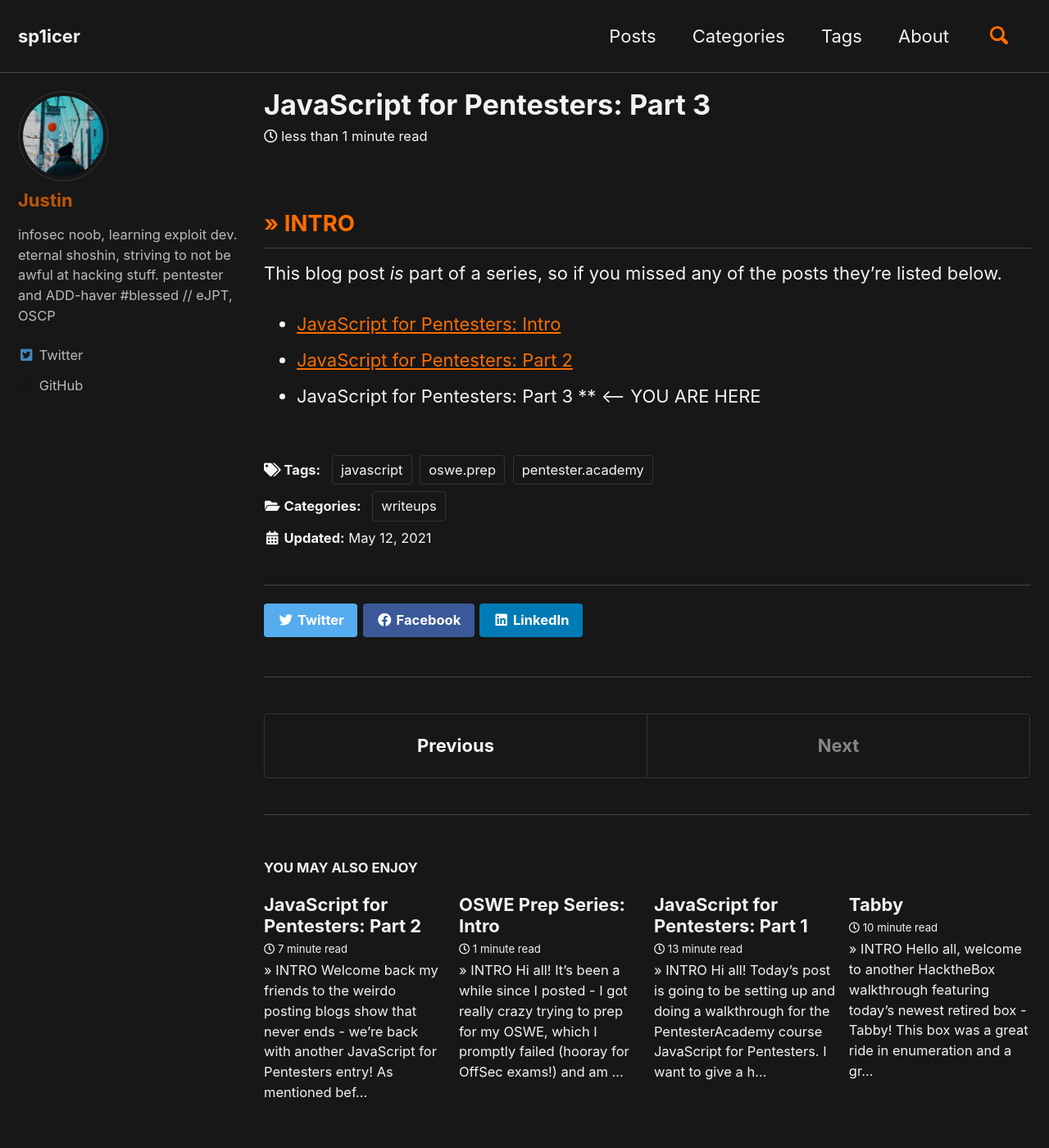
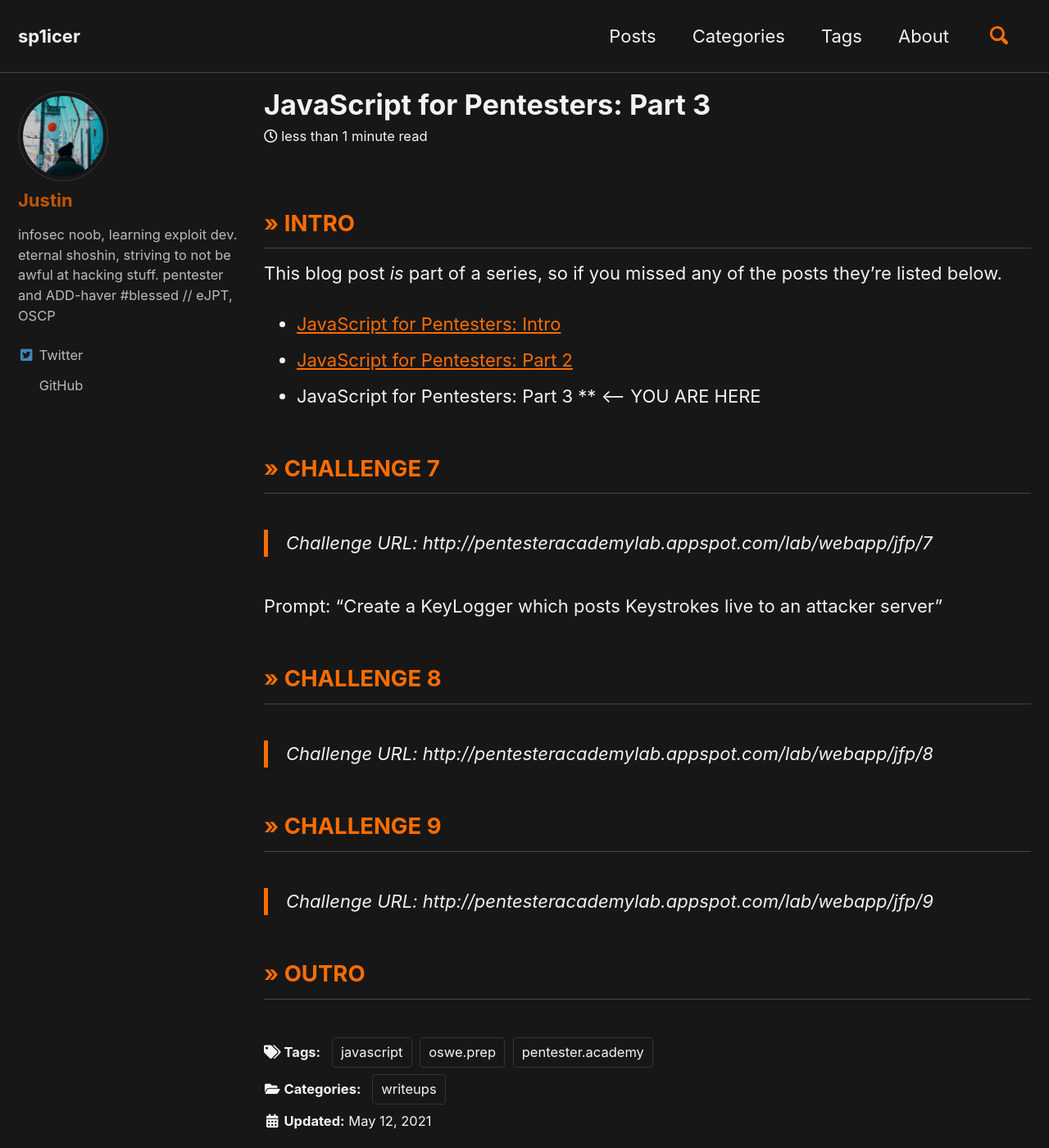
Before and after one commit to sp1icer/sp1icer.github.io, a Jekyll site: the page built from _posts/2021-05-12-javascript-for-pentesters-pt-3.md, in a window 1280 px wide and 1400 px high. Shown: the whole window at 82% size. Built offline with Jekyll 4.4.1, drawn with Linux system fonts in a browser that asks for light colours; cached includes are drawn as plain includes; a script that is not in the unit is left out; comment, search, counter and statistics services are not loaded.

Commit message:
getting started

```diff
--- a/_posts/2021-05-12-javascript-for-pentesters-pt-3.md
+++ b/_posts/2021-05-12-javascript-for-pentesters-pt-3.md
@@ -18,3 +18,19 @@ This blog post *is* part of a series, so if you missed any of the posts they're
 * [JavaScript for Pentesters: Intro](/_posts/2021-04-26-javascript-for-pentesters-intro.md)
 * [JavaScript for Pentesters: Part 2](/_posts/2021-05-05-javascript-for-pentesters-pt-2.md)
 * JavaScript for Pentesters: Part 3  ** <-- YOU ARE HERE
+
+## >> CHALLENGE 7
+
+>Challenge URL: http://pentesteracademylab.appspot.com/lab/webapp/jfp/7
+
+Prompt: "Create a KeyLogger which posts Keystrokes live to an attacker server"
+
+## >> CHALLENGE 8
+
+>Challenge URL: http://pentesteracademylab.appspot.com/lab/webapp/jfp/8
+
+## >> CHALLENGE 9
+
+>Challenge URL: http://pentesteracademylab.appspot.com/lab/webapp/jfp/9
+
+## >> OUTRO
```
